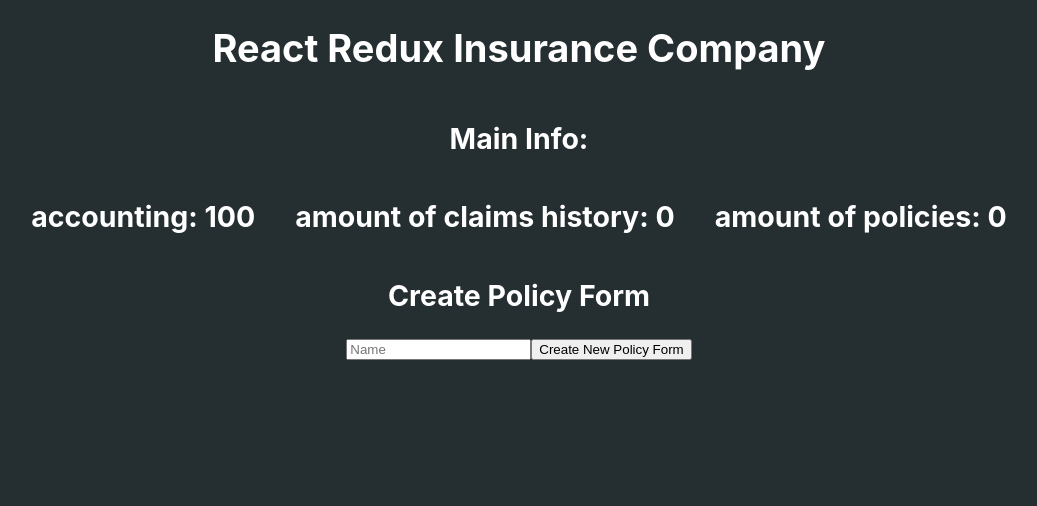
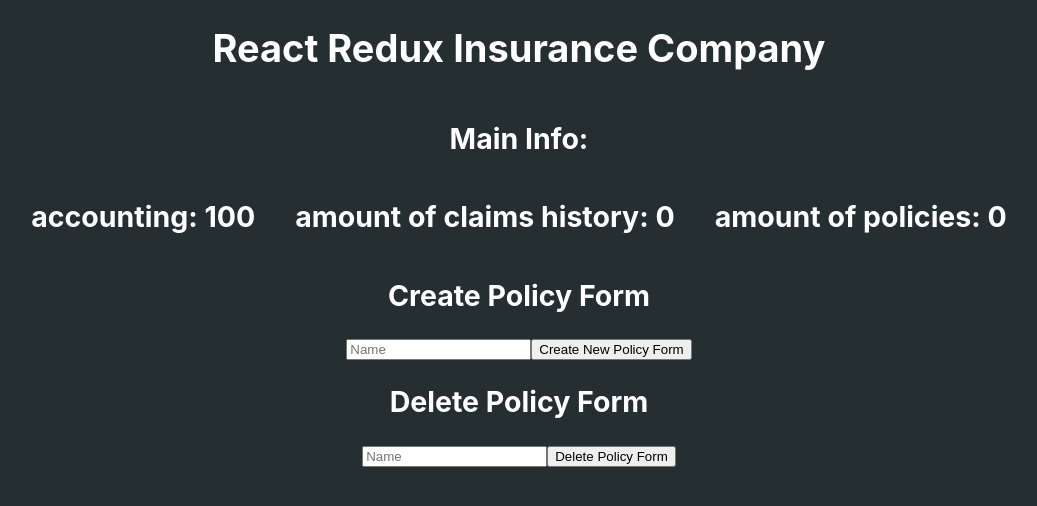
Before and after one commit to ganevdev/react-redux-insurance-company, a React (Create React App) app: page / in a window 1280 px wide. Shown: the top 506 px of the page, without its empty margins (121-1158 px from the left). Built offline with nearby package versions, Linux system fonts and the light colour scheme.

Commit message:
delite form

```diff
--- a/src/App.js
+++ b/src/App.js
@@ -5,6 +5,7 @@ import { Provider } from 'react-redux';
 import { createStore } from 'redux';
 
 import CreatePolicyFormContainer from './containers/CreatePolicyFormContainer';
+import DeletePolicyFormContainer from './containers/DeletePolicyContainer';
 import MainInfoContainer from './containers/MainInfoContainer';
 import reducers from './reducers';
 
@@ -20,6 +21,7 @@ const App = () => {
         <h1>React Redux Insurance Company</h1>
         <MainInfoContainer />
         <CreatePolicyFormContainer />
+        <DeletePolicyFormContainer />
       </div>
     </Provider>
   );
--- /dev/null
+++ b/src/components/DeletePolicyForm.js
@@ -0,0 +1,46 @@
+import React, { Component } from 'react';
+
+class DeletePolicyForm extends Component {
+  state = {
+    name: '',
+  };
+
+  handleChange = (event) => {
+    const { name, value } = event.target;
+    this.setState({ [name]: value });
+  };
+
+  handleSubmit = (event) => {
+    event.preventDefault();
+
+    const { deletePolicy } = this.props;
+
+    if (deletePolicy) deletePolicy(this.state);
+
+    this.setState({
+      name: '',
+    });
+  };
+
+  render() {
+    const { name } = this.state;
+
+    return (
+      <div>
+        <h2>Delete Policy Form</h2>
+        <form onSubmit={this.handleSubmit}>
+          <input
+            onChange={this.handleChange}
+            name="name"
+            placeholder="Name"
+            type="text"
+            value={name}
+          />
+          <input type="submit" value="Delete Policy Form" />
+        </form>
+      </div>
+    );
+  }
+}
+
+export default DeletePolicyForm;
--- /dev/null
+++ b/src/containers/DeletePolicyContainer.js
@@ -0,0 +1,10 @@
+import { connect } from 'react-redux';
+
+import { deletePolicy } from '../actions/insurance-actions';
+import DeletePolicyForm from '../components/DeletePolicyForm';
+
+const mapDispatchToProps = {
+  deletePolicy,
+};
+
+export default connect(null, mapDispatchToProps)(DeletePolicyForm);
--- a/src/reducers/policies-reducer.js
+++ b/src/reducers/policies-reducer.js
@@ -6,7 +6,9 @@ const policies = (listOfPolicies = [], action) => {
     case CREATE_POLICY:
       return [...listOfPolicies, action.payload.name];
     case DELETE_POLICY:
-      return listOfPolicies.filter((policy) => policy !== action.payload.name);
+      return listOfPolicies.filter((policy) => {
+        return policy.name !== action.payload.name.name;
+      });
     default:
       return listOfPolicies;
   }
```
